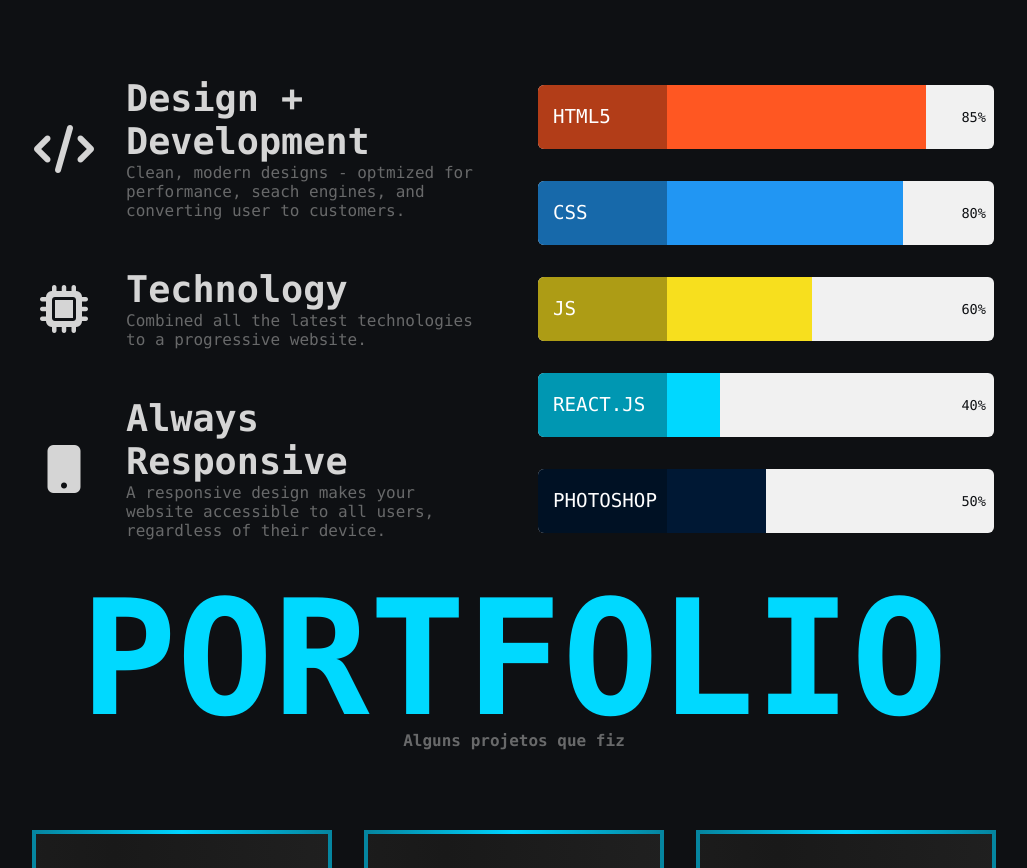
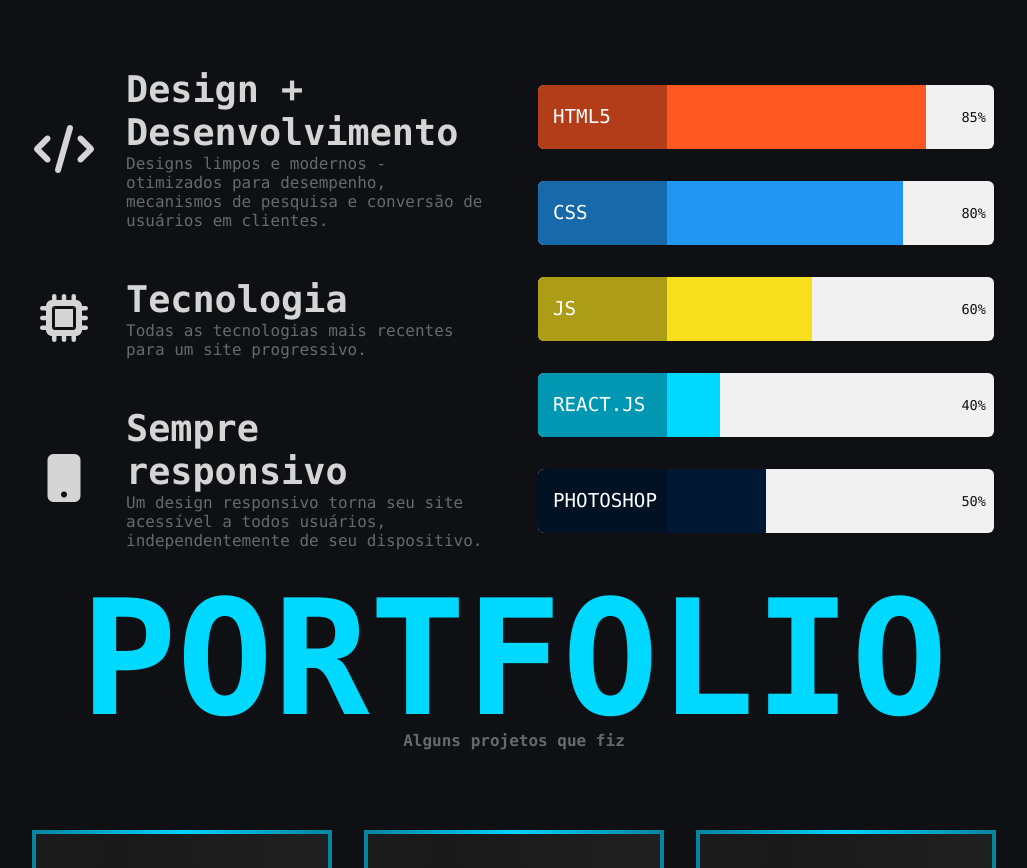
Before and after one commit to jefersonsann/jefersonsann.github.io, a plain HTML site: page index.html in a window 1280 px wide. Shown: the part 1813-2681 px from the top of the page, without its empty margins (126-1153 px from the left). Drawn offline with Linux system fonts and the light colour scheme.

Commit message:
Traduzido

```diff
--- a/index.html
+++ b/index.html
@@ -55,10 +55,10 @@
               <!-- <i class="fa-solid fa-paintbrush icon"></i> -->
               <i class="fa-solid fa-code icon icon"></i>
               <div>
-                <h2>Design + Development</h2>
+                <h2>Design + Desenvolvimento</h2>
                 <p>
-                  Clean, modern designs - optmized for performance, seach
-                  engines, and converting user to customers.
+                  Designs limpos e modernos - otimizados para desempenho,
+                  mecanismos de pesquisa e conversão de usuários em clientes.
                 </p>
               </div>
             </div>
@@ -66,19 +66,19 @@
               <!-- <i class="fa-solid fa-code icon"></i> -->
               <i class="fa-solid fa-microchip icon"></i>
               <div>
-                <h2>Technology</h2>
+                <h2>Tecnologia</h2>
                 <p>
-                  Combined all the latest technologies to a progressive website.
+                  Todas as tecnologias mais recentes para um site progressivo.
                 </p>
               </div>
             </div>
             <div class="skills__item flex">
               <i class="fa-solid fa-mobile-button icon"></i>
               <div>
-                <h2>Always Responsive</h2>
+                <h2>Sempre responsivo</h2>
                 <p>
-                  A responsive design makes your website accessible to all
-                  users, regardless of their device.
+                  Um design responsivo torna seu site acessível a todos
+                  usuários, independentemente de seu dispositivo.
                 </p>
               </div>
             </div>
```
